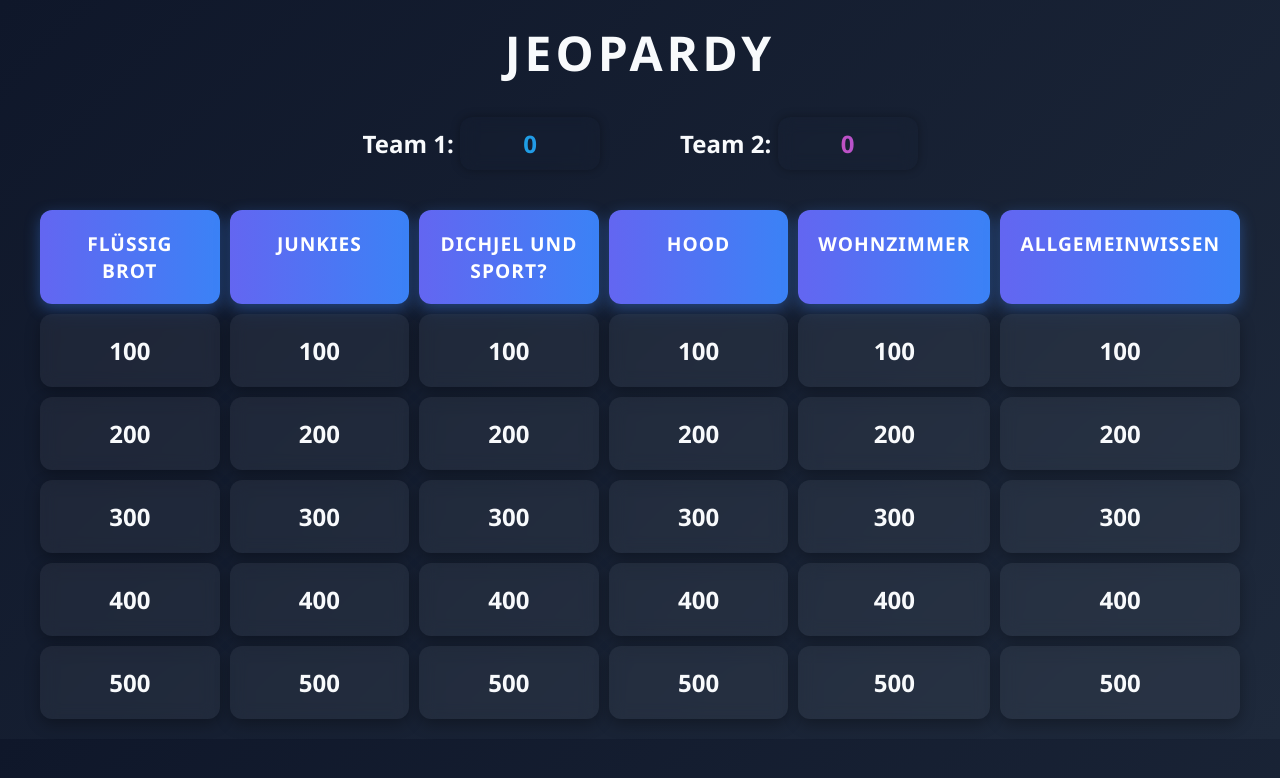
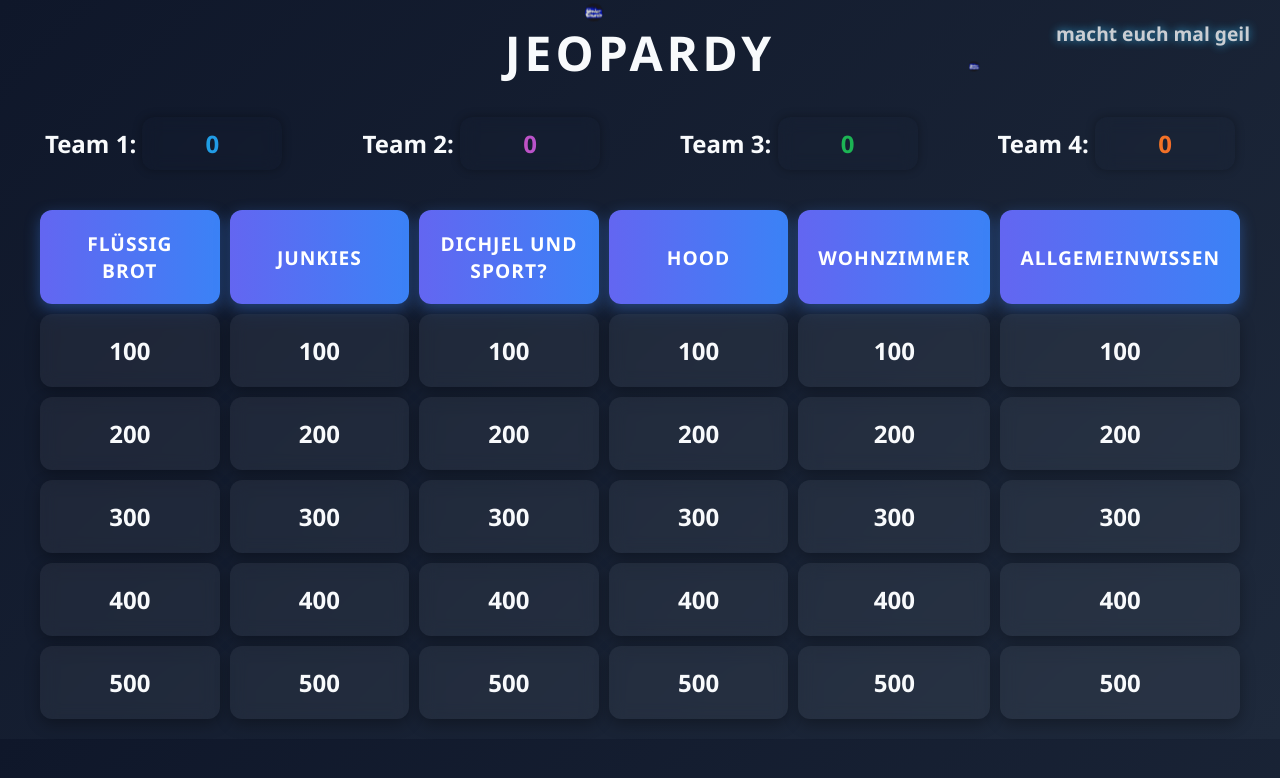
Before and after one commit to oliversdevjourney/jeopardy-quiz, a website built with webpack: page index.html in a window 1280 px wide. Built offline with nearby package versions, Linux system fonts and the light colour scheme.

Commit message:
uc partikel , team3 und 4

```diff
--- a/css/style.css
+++ b/css/style.css
@@ -2,7 +2,6 @@
 body {
   margin: 0;
   font-family: "Segoe UI", Roboto, sans-serif;
-  /*font-family:"press Start 2P";*/
   background: linear-gradient(135deg, #0f172a, #1e293b);
   color: #f8fafc;
   text-align: center;
@@ -73,6 +72,10 @@ h1 {
 /* ---------- CATEGORY HEADER ---------- */
 .cell:first-child,
 .board > .cell:nth-child(-n + 6) {
+  display:flex;
+  justify-content: center;
+  align-items: center;
+  text-align: center;
   font-size: 1.2rem;
   font-weight: 700;
   text-transform: uppercase;
@@ -157,20 +160,67 @@ button:hover {
   font-weight: 700;
 }
 
-/* ---------- WINNER SCREEN ---------- */
-#winnerScreen {
+#score3 {
+  background: linear-gradient(90deg, #22c55e, #16a34a);
+  -webkit-background-clip: text;
+  -webkit-text-fill-color: transparent;
+  font-weight: 700;
+}
+
+#score4 {
+  background: linear-gradient(90deg, #f59e0b, #ef4444);
+  -webkit-background-clip: text;
+  -webkit-text-fill-color: transparent;
+  font-weight: 700;
+}
+
+/* ---------- SNOW BACKGROUND ---------- */
+
+#partikel-container {
   position: fixed;
   inset: 0;
-  background: linear-gradient(135deg, #0f172a, #1e293b);
-  display: flex;
-  justify-content: center;
-  align-items: center;
-  flex-direction: column;
-  text-align: center;
-  z-index: 1000;
+  overflow: hidden;
+  z-index: 0; /* ganz hinten */
+  pointer-events: none;
 }
 
-#winnerScreen h1 {
-  font-size: 3rem;
-  margin-bottom: 20px;
+.partikel {
+  position: absolute;
+  top: -50px;
+  width: 300px;
+  height: 300px;
+  background: url("/img/uclogo.jpg")no-repeat center;
+  background-size:contain;
+  border-radius: 50%;
+  opacity: 0.8;
+  animation: fall 5s linear forwards;
 }
+
+/* Fall-Animation */
+@keyframes fall {
+  to {
+    transform: translateY(110vh) translateX(50px);
+  }
+}
+
+/* WICHTIG: Board nach vorne holen */
+.board,
+.scoreboard,
+h1,
+.modal {
+  position: relative;
+  z-index: 10;
+}
+
+/* ---------- TOP RIGHT TEXT ---------- */
+.top-right-text {
+  position: fixed;
+  top: 20px;
+  right: 30px;
+  font-size: 1.2rem;
+  font-weight: 600;
+  color: #f8fafc;
+  opacity: 0.8;
+  z-index: 50;
+  text-shadow: 0 0 10px #38bdf8;
+}
--- a/ideen.txt
+++ b/ideen.txt
@@ -7,5 +7,7 @@ Richtige Antwort Modal --> Bildschirm kurz Grün und in Grüner Schrift Antwort
 Im Modal Bilder hinzufügen je nach Frage etc.
 Im Hintergrund Uc logos Animieren
 Macht euch mal Geil
+Uc logo
+
 
 Subway Surfer gameplay
--- a/index.html
+++ b/index.html
@@ -8,11 +8,19 @@
   <link href="https://fonts.googleapis.com/css2?family=Press+Start+2P&display=swap" rel="stylesheet">
 </head>
 <body>
+<div id="partikel-container"></div>
+<div class="top-right-text">
+  macht euch mal geil
+</div>
 <h1>JEOPARDY</h1>
+
+
 
 <div class="scoreboard">
   <div>Team 1: <span id="score1">0</span></div>
   <div>Team 2: <span id="score2">0</span></div>
+  <div>Team 3: <span id="score3">0</span></div>
+  <div>Team 4: <span id="score4">0</span></div>
 </div>
 
 <div id="board" class="board"></div>
--- a/js/app.js
+++ b/js/app.js
@@ -98,6 +98,31 @@ function createBoard() {
     }
   }
 }
+const partikelContainer = document.getElementById("partikel-container");
+
+function createPartikel() {
+  const partikel = document.createElement("div");
+  partikel.classList.add("partikel");
+
+  // Zufällige Startposition
+  partikel.style.left = Math.random() * 100 + "vw";
+
+  // Zufällige Größe
+  const size = Math.random() * 12 + 8;
+  partikel.style.width = size + "px";
+  partikel.style.height = size + "px";
+
+  // Zufällige Geschwindigkeit
+  const duration = Math.random() * 20 + 20;
+  partikel.style.animationDuration = duration + "s";
+
+  partikelContainer.appendChild(partikel);
+
+  // Entfernen nach Animation
+  setTimeout(() => {
+    partikel.remove();
+  }, duration * 1000);
+}
 
 function openQuestion(q,catName){
   document.getElementById("modal").classList.remove("hidden");
@@ -111,5 +136,8 @@ function openQuestion(q,catName){
 }
 
 document.getElementById("modal").addEventListener("click",()=>{document.getElementById("modal").classList.add("hidden");});
+console.log("Partikel läuft");
+createBoard();
 
-createBoard();
+// Alle 200ms neue Flocke
+setInterval(createPartikel, 1800);
```
Also changed, not shown: img/uclogo.jpg (added), img/underchurch logo.png (added).
